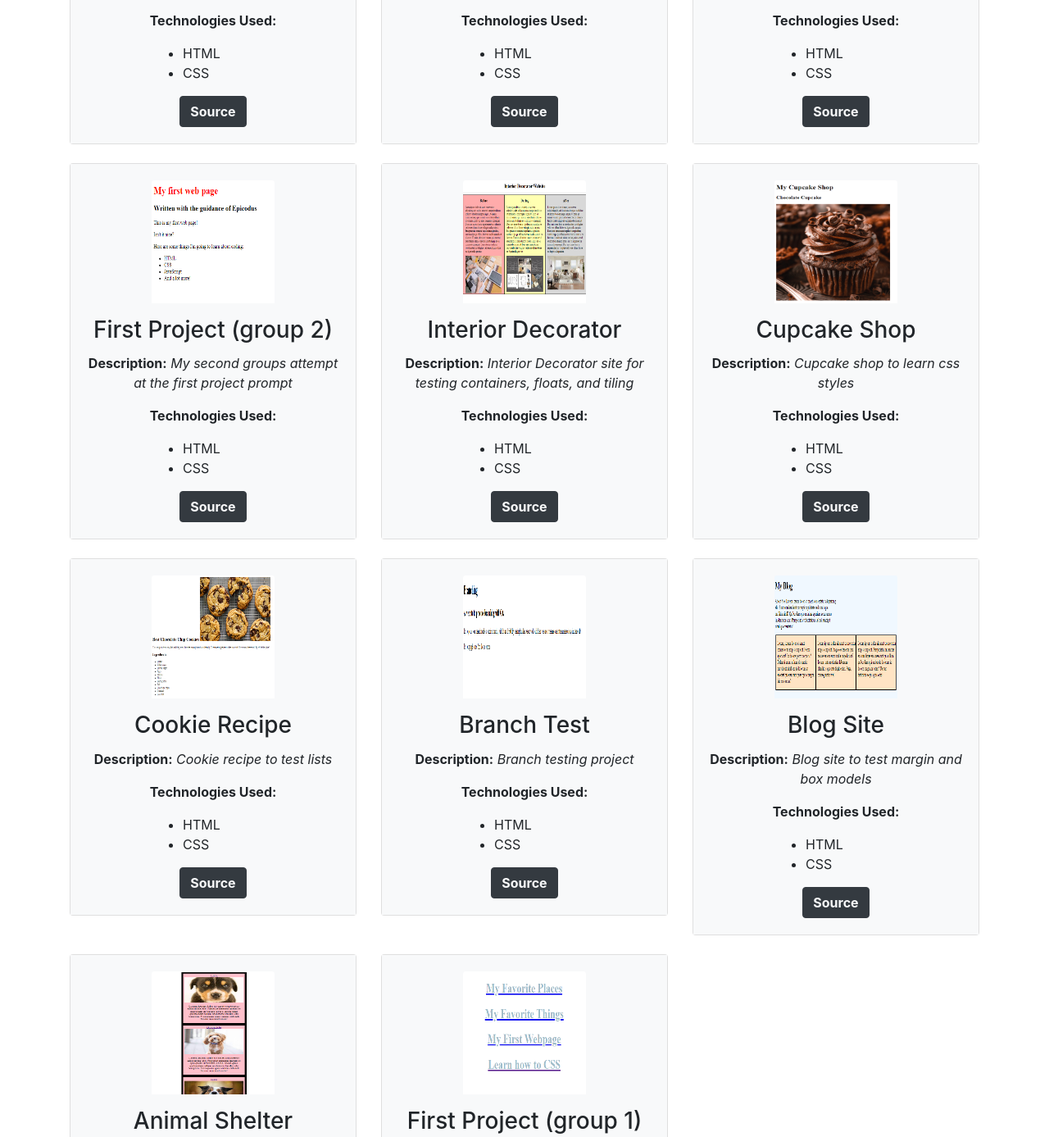
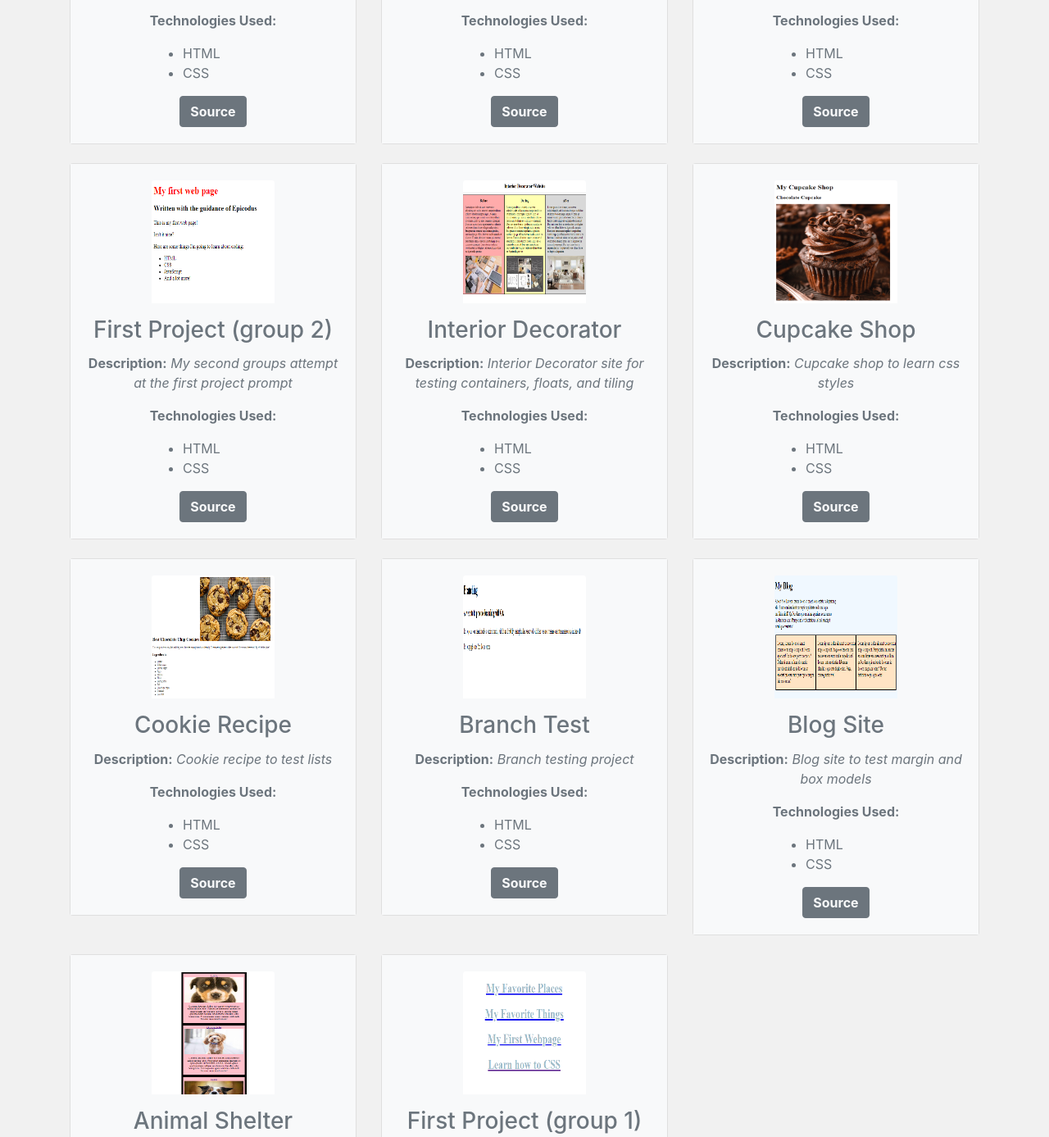
Before and after one commit to robbryandev/Portfolio, a plain HTML site: page index.html in a window 1280 px wide. Shown: the part 581-1968 px from the top of the page at 82% size. Drawn offline with Linux system fonts and the light colour scheme.

Commit message:
Change source button color

```diff
--- a/css/styles.css
+++ b/css/styles.css
@@ -1,15 +1,11 @@
-.profile {
-
+body {
+  background-color: #f1f1f1;
 }
 
 .profile-img {
   width: 150px;
   height: auto;
   margin: auto;
-}
-
-.port {
-
 }
 
 .port-item {
--- a/index.html
+++ b/index.html
@@ -6,7 +6,7 @@
     <link rel="stylesheet" href="/css/styles.css" type="text/css" media="all">
   </head>
   <body>
-    <div class="container">
+    <div class="container text-secondary">
       <div class="row pt-4" id="profile-name">
         <div class="col-2"></div>
         <div class="col-8">
@@ -45,7 +45,7 @@
                 <li>HTML</li>
                 <li>CSS</li>
               </ul>
-              <a href="https://github.com/robbryandev/resume-div-span" class="btn btn-dark text-light mt-3"><strong>Source</strong></a>
+              <a href="https://github.com/robbryandev/resume-div-span" class="btn btn-secondary text-light mt-3"><strong>Source</strong></a>
             </div>
           </div>
         </div>
@@ -60,7 +60,7 @@
                 <li>HTML</li>
                 <li>CSS</li>
               </ul>
-              <a href="https://github.com/robbryandev/resort-website" class="btn btn-dark text-light mt-3"><strong>Source</strong></a>
+              <a href="https://github.com/robbryandev/resort-website" class="btn btn-secondary text-light mt-3"><strong>Source</strong></a>
             </div>
           </div>
         </div>
@@ -75,7 +75,7 @@
                 <li>HTML</li>
                 <li>CSS</li>
               </ul>
-              <a href="https://github.com/robbryandev/pet-homepagee" class="btn btn-dark text-light mt-3"><strong>Source</strong></a>
+              <a href="https://github.com/robbryandev/pet-homepagee" class="btn btn-secondary text-light mt-3"><strong>Source</strong></a>
             </div>
           </div>
         </div>
@@ -90,7 +90,7 @@
                 <li>HTML</li>
                 <li>CSS</li>
               </ul>
-              <a href="https://github.com/robbryandev/my-first-webpage-final" class="btn btn-dark text-light mt-3"><strong>Source</strong></a>
+              <a href="https://github.com/robbryandev/my-first-webpage-final" class="btn btn-secondary text-light mt-3"><strong>Source</strong></a>
             </div>
           </div>
         </div>
@@ -105,7 +105,7 @@
                 <li>HTML</li>
                 <li>CSS</li>
               </ul>
-              <a href="https://github.com/robbryandev/Interior-Decorator-div-test" class="btn btn-dark text-light mt-3"><strong>Source</strong></a>
+              <a href="https://github.com/robbryandev/Interior-Decorator-div-test" class="btn btn-secondary text-light mt-3"><strong>Source</strong></a>
             </div>
           </div>
         </div>
@@ -120,7 +120,7 @@
                 <li>HTML</li>
                 <li>CSS</li>
               </ul>
-              <a href="https://github.com/robbryandev/cupcake-shop" class="btn btn-dark text-light mt-3"><strong>Source</strong></a>
+              <a href="https://github.com/robbryandev/cupcake-shop" class="btn btn-secondary text-light mt-3"><strong>Source</strong></a>
             </div>
           </div>
         </div>
@@ -135,7 +135,7 @@
                 <li>HTML</li>
                 <li>CSS</li>
               </ul>
-              <a href="https://github.com/robbryandev/cookie-recipe" class="btn btn-dark text-light mt-3"><strong>Source</strong></a>
+              <a href="https://github.com/robbryandev/cookie-recipe" class="btn btn-secondary text-light mt-3"><strong>Source</strong></a>
             </div>
           </div>
         </div>
@@ -150,7 +150,7 @@
                 <li>HTML</li>
                 <li>CSS</li>
               </ul>
-              <a href="https://github.com/robbryandev/branch-test" class="btn btn-dark text-light mt-3"><strong>Source</strong></a>
+              <a href="https://github.com/robbryandev/branch-test" class="btn btn-secondary text-light mt-3"><strong>Source</strong></a>
             </div>
           </div>
         </div>
@@ -165,7 +165,7 @@
                 <li>HTML</li>
                 <li>CSS</li>
               </ul>
-              <a href="https://github.com/robbryandev/blog-website" class="btn btn-dark text-light mt-3"><strong>Source</strong></a>
+              <a href="https://github.com/robbryandev/blog-website" class="btn btn-secondary text-light mt-3"><strong>Source</strong></a>
             </div>
           </div>
         </div>
@@ -180,7 +180,7 @@
                 <li>HTML</li>
                 <li>CSS</li>
               </ul>
-              <a href="https://github.com/robbryandev/animal-shelter" class="btn btn-dark text-light mt-3"><strong>Source</strong></a>
+              <a href="https://github.com/robbryandev/animal-shelter" class="btn btn-secondary text-light mt-3"><strong>Source</strong></a>
             </div>
           </div>
         </div>
@@ -195,7 +195,7 @@
                 <li>HTML</li>
                 <li>CSS</li>
               </ul>
-              <a href="https://github.com/robbryandev/my-first-webpage" class="btn btn-dark text-light mt-3"><strong>Source</strong></a>
+              <a href="https://github.com/robbryandev/my-first-webpage" class="btn btn-secondary text-light mt-3"><strong>Source</strong></a>
             </div>
           </div>
         </div>
```
